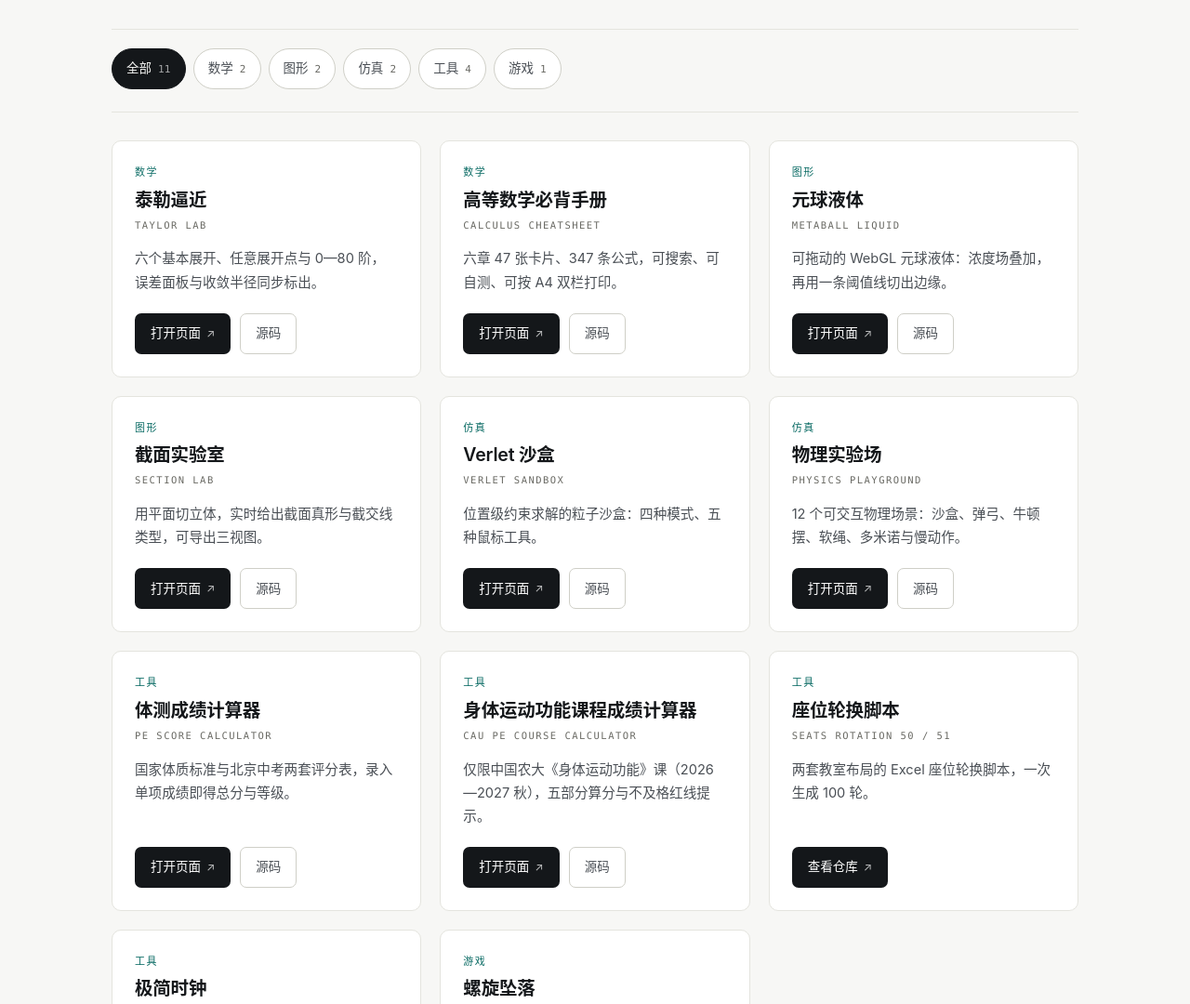
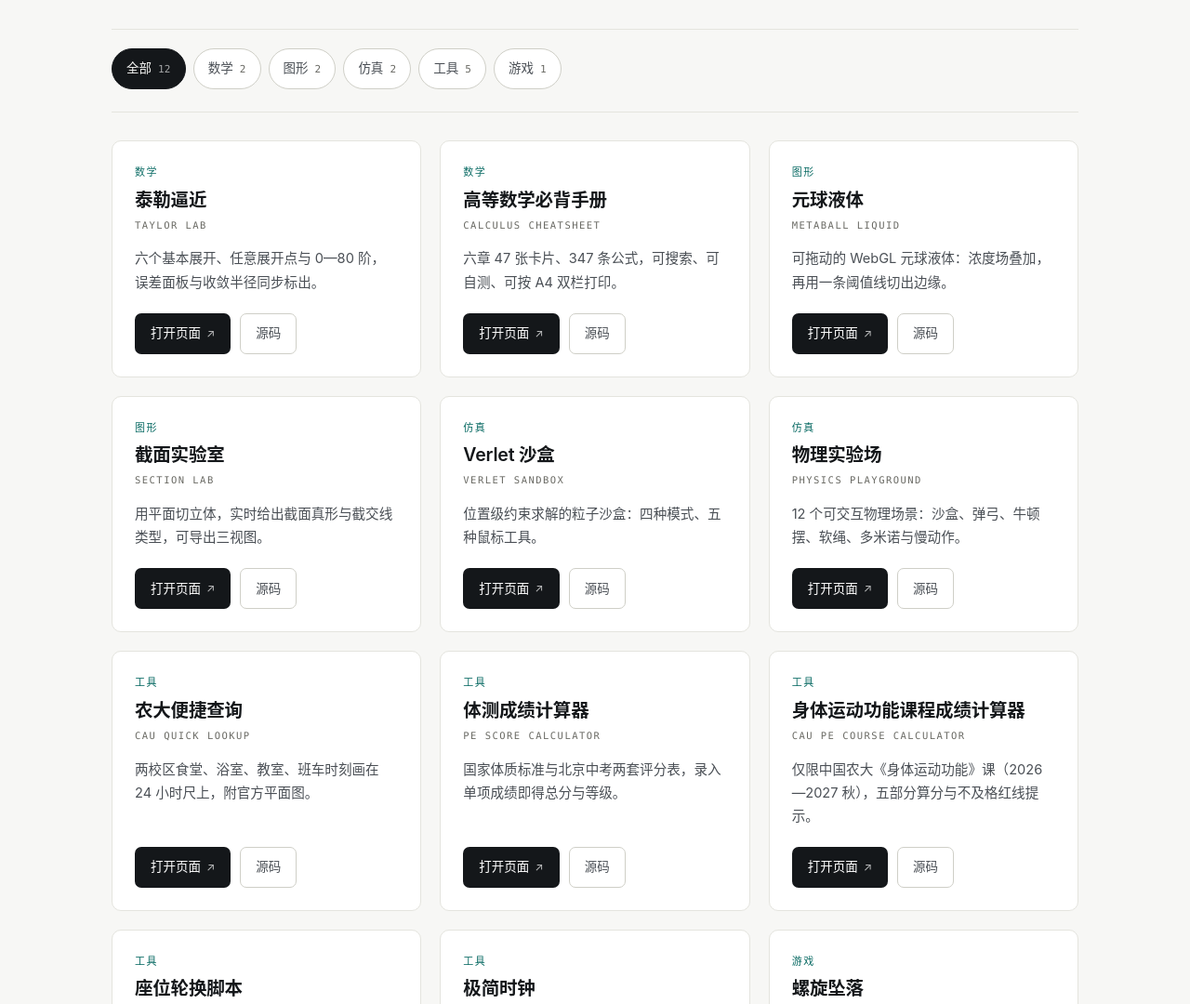
Before and after one commit to wtsswt/projects, a plain HTML site: page index.html in a window 1280 px wide. Shown: the part 208-1288 px from the top of the page at 93% size. Drawn offline with Linux system fonts and the light colour scheme.

Commit message:
收录 cau-quick-lookup

```diff
--- a/index.html
+++ b/index.html
@@ -205,11 +205,11 @@
   </header>
 
   <nav class="filters" aria-label="按类别筛选">
-    <button class="chip" type="button" data-filter="all" aria-pressed="true">全部<span class="n">11</span></button>
+    <button class="chip" type="button" data-filter="all" aria-pressed="true">全部<span class="n">12</span></button>
     <button class="chip" type="button" data-filter="math" aria-pressed="false">数学<span class="n">2</span></button>
     <button class="chip" type="button" data-filter="graph" aria-pressed="false">图形<span class="n">2</span></button>
     <button class="chip" type="button" data-filter="sim" aria-pressed="false">仿真<span class="n">2</span></button>
-    <button class="chip" type="button" data-filter="tools" aria-pressed="false">工具<span class="n">4</span></button>
+    <button class="chip" type="button" data-filter="tools" aria-pressed="false">工具<span class="n">5</span></button>
     <button class="chip" type="button" data-filter="game" aria-pressed="false">游戏<span class="n">1</span></button>
   </nav>
 
@@ -278,6 +278,17 @@
       <div class="links">
         <a class="btn primary" href="https://wtsswt.github.io/physics-playground/">打开页面<span class="arw">↗</span></a>
         <a class="btn ghost" href="https://github.com/wtsswt/physics-playground" aria-label="物理实验场 源代码">源码</a>
+      </div>
+    </article>
+
+    <article class="card" data-cat="tools">
+      <p class="cat">工具</p>
+      <h2>农大便捷查询</h2>
+      <p class="en">CAU Quick Lookup</p>
+      <p class="desc">两校区食堂、浴室、教室、班车时刻画在 24 小时尺上，附官方平面图。</p>
+      <div class="links">
+        <a class="btn primary" href="https://wtsswt.github.io/cau-quick-lookup/">打开页面<span class="arw">↗</span></a>
+        <a class="btn ghost" href="https://github.com/wtsswt/cau-quick-lookup" aria-label="农大便捷查询 源代码">源码</a>
       </div>
     </article>
 
```
Also changed, not shown: 1 other file.
